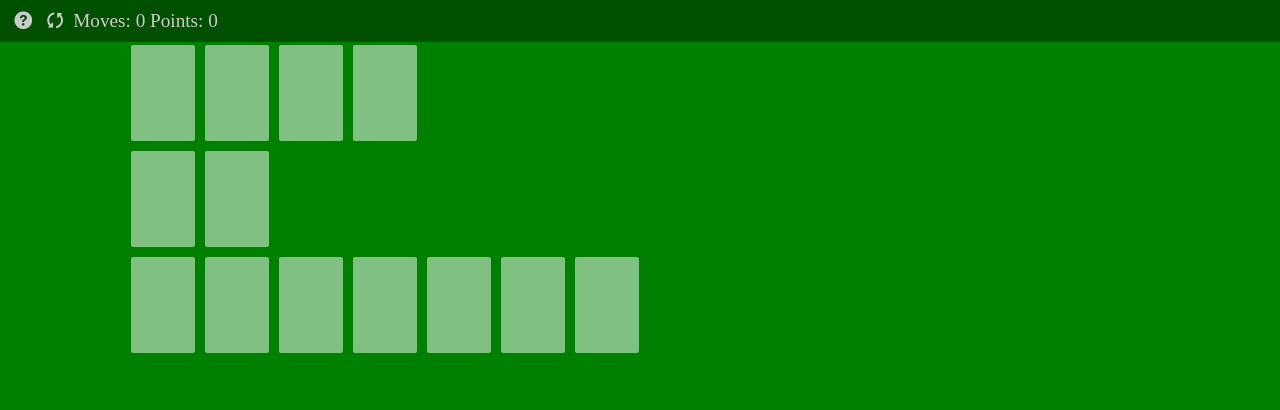
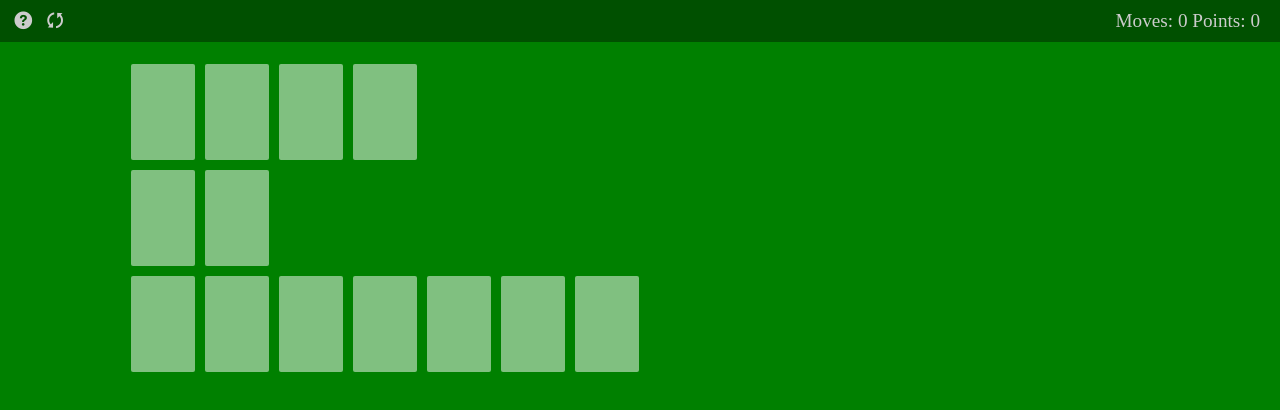
Before and after one commit to MichalStadnik2002/Solitaire, a plain HTML site: page index.html in a window 1280 px wide. Drawn offline with Linux system fonts and the light colour scheme.

Commit message:
fix (style.css->#score) : align moves and points counters to right side. Add new span in index.html which contain this counters

```diff
--- a/index.html
+++ b/index.html
@@ -29,8 +29,8 @@
         <header>
             <span id="help"><i class="icon-help-circled"></i></span>
             <span id="play_again"><i class="icon-arrows-ccw"></i></span>
-            Moves: <span id="moves">0</span>
-            Points: <span id="points">0</span>
+            <span id="score">Moves: <span id="moves">0</span>
+            Points: <span id="points">0</span></span>
         </header>
     </div>
     <div id="playboard">
--- a/style.css
+++ b/style.css
@@ -10,6 +10,7 @@ body
     width: 80%;
     margin-left: auto;
     margin-right: auto;
+    padding: 1.5%;
 }
 
 #scoreboard {
@@ -32,6 +33,12 @@ body
     display: inline-block;
     border-radius: 2px;
     margin: 3px;
+}
+
+#score
+{
+    float: right;
+    padding-right: 10px;
 }
 
 #initial_page
```
